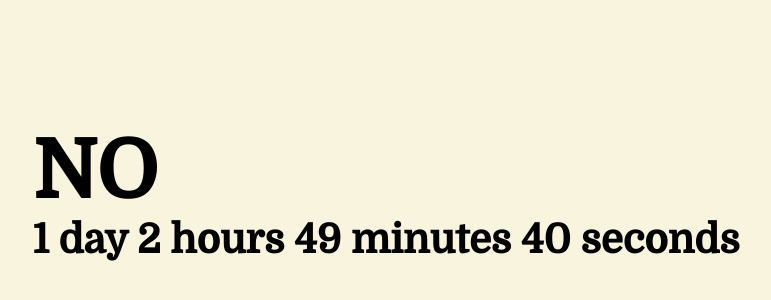
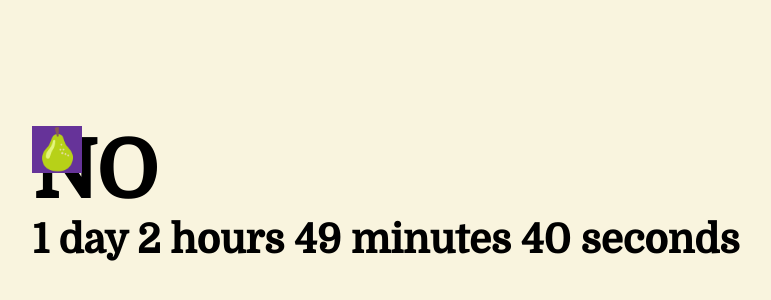
Before and after one commit to aprilxyc/isitfridayyet, a React (Vite) app: page / in a window 1280 px wide. Shown: the part 206-506 px from the top of the page, without its empty margins (254-1025 px from the left). Built offline with nearby package versions, Linux system fonts and the light colour scheme; no server answers.

Commit message:
adds mouse event listener

```diff
--- /dev/null
+++ b/api/api-url.js
@@ -0,0 +1,6 @@
+// const API_URL =
+//     window.location.hostname === 'localhost'
+//         ? 'http://localhost:9000'
+//         : 'http://isitfridayyet.tech'
+
+// export default API_URL
--- a/app.css
+++ b/app.css
@@ -12,7 +12,7 @@
 
 body {
     height: 100%;
-    background-color: #F9F4DE;
+    background-color: #f9f4de;
 }
 
 .container {
@@ -26,6 +26,11 @@ body {
     justify-content: center;
     align-items: center;
     font-size: 40px;
+}
+
+.cursor {
+    position: absolute;
+    background-color: rebeccapurple;
 }
 
 /* .app-page {
--- /dev/null
+++ b/client/CursorEventListener.tsx
@@ -0,0 +1,22 @@
+import * as React from 'react'
+
+const CursorEventListener = (mouseCoords) => {
+    console.log(
+        mouseCoords.mouseCoords,
+        `translate(${mouseCoords.mouseCoords.x}px, translate${mouseCoords.mouseCoords.y}px)`
+    )
+    return (
+        <div>
+            <span
+                className="cursor"
+                style={{
+                    transform: `translate(${mouseCoords.mouseCoords.x}px, ${mouseCoords.mouseCoords.y}px)`,
+                }}
+            >
+                🍐
+            </span>
+        </div>
+    )
+}
+
+export default CursorEventListener
--- a/client/LandingPage.tsx
+++ b/client/LandingPage.tsx
@@ -3,6 +3,14 @@ import { useEffect, useState } from 'react'
 import nextFriday from 'date-fns/nextFriday'
 import formatDuration from 'date-fns/formatDuration'
 import intervalToDuration from 'date-fns/intervalToDuration'
+
+// react components
+import CursorEventListener from './CursorEventListener'
+
+type mousePositionState = {
+    x: number
+    y: number
+}
 
 const formatDateToWords = () => {
     let today = new Date()
@@ -36,9 +44,20 @@ const formatDateToWords = () => {
 }
 
 const LandingPage = () => {
-    const [apiResponse, setAPIresponse] = useState('')
-    const [countdown, setCountdown] = useState('')
-    const [isFriday, setIsFriday] = useState(false)
+    const [apiResponse, setAPIresponse] = useState<string>('')
+    const [countdown, setCountdown] = useState<string>('')
+    const [isFriday, setIsFriday] = useState<boolean>(false)
+    const [mousePosition, setMousePosition] = useState<mousePositionState>({
+        x: 0,
+        y: 0,
+    })
+
+    const calculateTransformCoords = (mouseCoordinates) => {
+        return `translate(${mouseCoordinates.x}), ${mouseCoordinates.y}px`
+    }
+    console.log(
+        window.addEventListener('mousemove', (e) => console.log('potato', e))
+    )
 
     useEffect(() => {
         // const callAPI = async () => {
@@ -47,13 +66,21 @@ const LandingPage = () => {
         //         .then((res) => setAPIresponse(res))
         // }
         // callAPI()
+
+        const updateMousePosition = (e) => {
+            setMousePosition({ x: e.pageX, y: e.pageY })
+        }
+
+        window.addEventListener('mousemove', (e) => {
+            updateMousePosition(e)
+        })
+
         setInterval(() => {
             let timeUntilFriday = formatDateToWords()
             if (
                 timeUntilFriday.startsWith('6 days') ||
                 timeUntilFriday.startsWith('7 days')
             ) {
-                console.log('ITS FRIDAY!')
                 setIsFriday(true)
             } else {
                 setIsFriday(false)
@@ -61,10 +88,14 @@ const LandingPage = () => {
 
             setCountdown(timeUntilFriday)
         }, 500)
-    }, [])
+
+        return () =>
+            window.removeEventListener('mousemove', updateMousePosition)
+    })
 
     return (
         <div className="landing-page">
+            <CursorEventListener mouseCoords={mousePosition} />
             <h1>NO</h1>
             <div>{isFriday ? 'ITS FRIDAY' : countdown}</div>
         </div>
```
Also changed, not shown: api/index.js (added, +28 -0 lines), api/sockets.js (added, +9 -0 lines).
